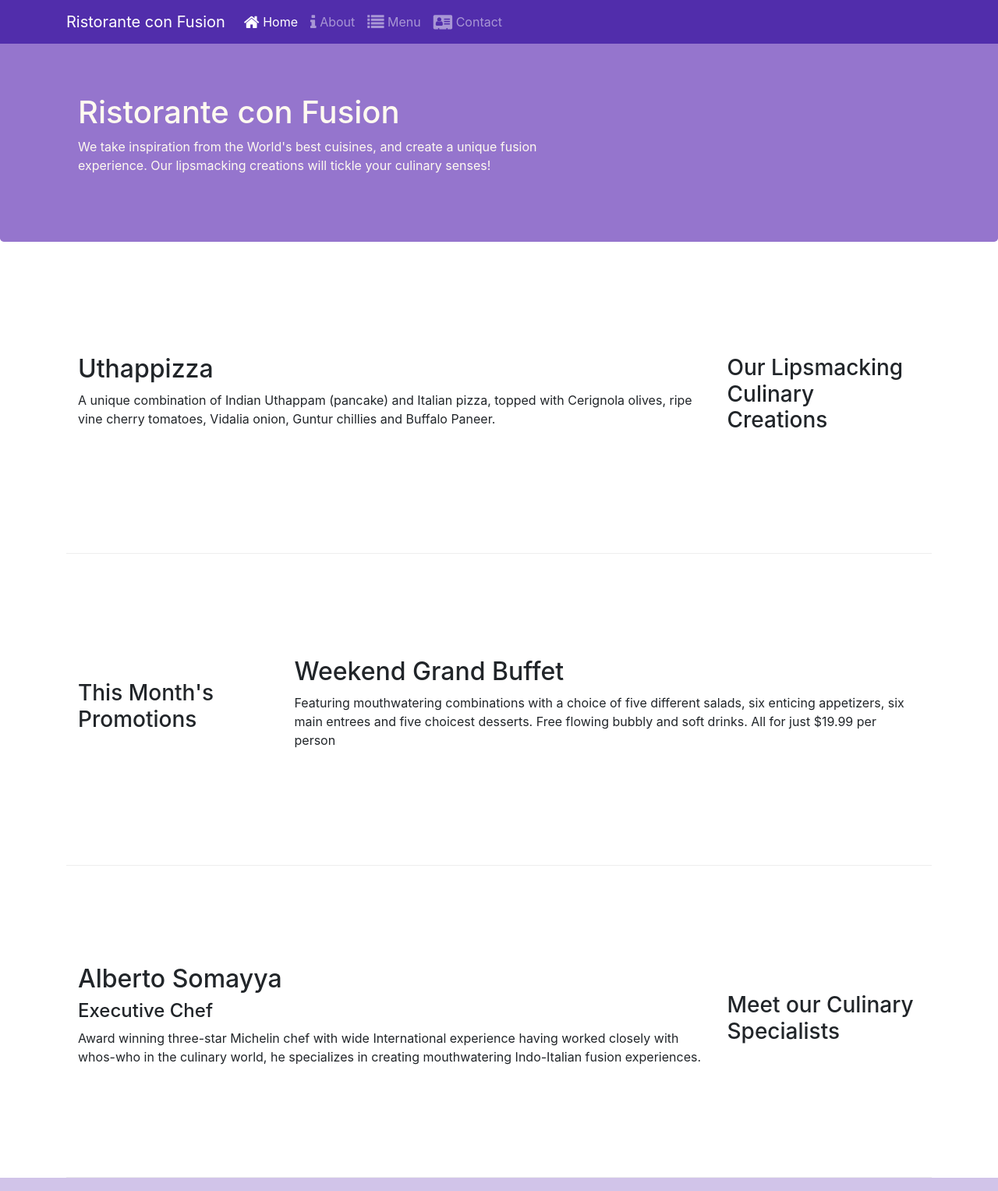
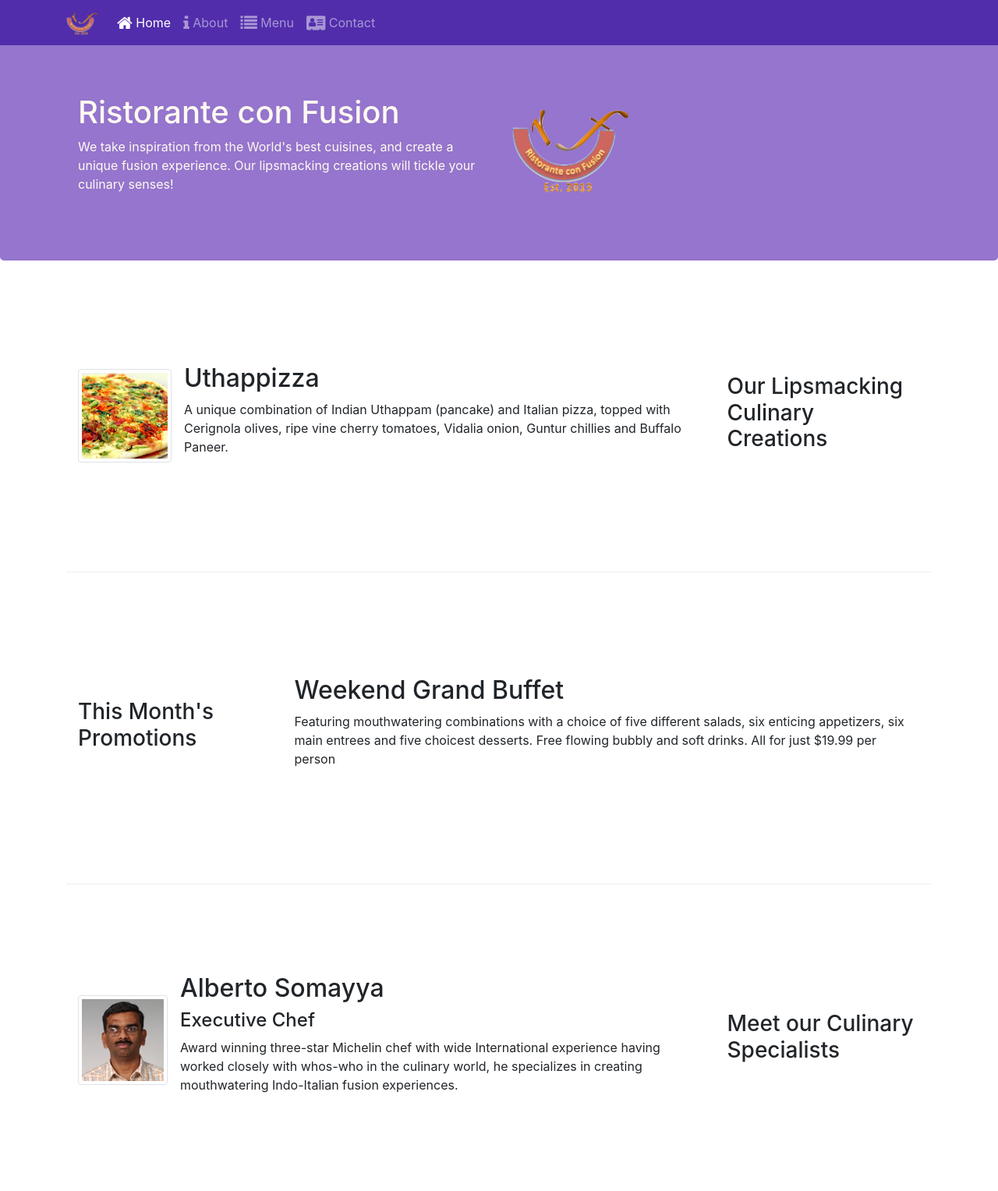
Before and after one commit to Rishab310/conFusion, a website: page index.html in a window 1280 px wide. Shown: the top 1527 px of the page at 78% size. Drawn offline with nearby package versions, Linux system fonts and the light colour scheme.

Commit message:
Images and Media

```diff
--- a/index.html
+++ b/index.html
@@ -23,7 +23,7 @@
                 <span class="navbar-toggler-icon"></span>
             </button>
 
-            <a href="#" class="navbar-brand">Ristorante con Fusion</a>
+            <a href="#" class="navbar-brand"><img src="img/logo.png" height="30" width="41"></a>
 
             <div class="collapse navbar-collapse" id="Navbar">
 
@@ -58,11 +58,12 @@
     <header class="jumbotron">
         <div class="container">
             <div class="row row-header">
-                <div class="col-12 col-sm-7">
+                <div class="col-12 col-sm-6">
                     <h1>Ristorante con Fusion</h1>
                     <p>We take inspiration from the World's best cuisines, and create a unique fusion experience. Our lipsmacking creations will tickle your culinary senses!</p>
                 </div>
-                <div class="col-12 col-sm">
+                <div class="col-12 col-sm-2 align-self-center">
+                    <img src="./img/logo.png" class="img-fluid">
                 </div>
             </div>
         </div>
@@ -74,8 +75,13 @@
                 <h3>Our Lipsmacking Culinary Creations</h3>
             </div>
             <div class="col col-sm col-md order-sm-first">
-                <h2>Uthappizza</h2>
-                <p>A unique combination of Indian Uthappam (pancake) and Italian pizza, topped with Cerignola olives, ripe vine cherry tomatoes, Vidalia onion, Guntur chillies and Buffalo Paneer.</p>
+                <div class="media">
+                    <img src="./img/uthappizza.png" alt="Uthappizza" class="d-flex mr-3 img-thumbnail align-self-center">
+                    <div class="media-body">
+                        <h2 class="mt-0">Uthappizza</h2>
+                        <p class="d-none d-sm-block">A unique combination of Indian Uthappam (pancake) and Italian pizza, topped with Cerignola olives, ripe vine cherry tomatoes, Vidalia onion, Guntur chillies and Buffalo Paneer.</p>
+                    </div>
+                </div>
             </div>
         </div>
 
@@ -86,7 +92,7 @@
             </div>
             <div class="col col-sm col-md">
                 <h2>Weekend Grand Buffet</h2>
-                <p>Featuring mouthwatering combinations with a choice of five different salads, six enticing appetizers, six main entrees and five choicest desserts. Free flowing bubbly and soft drinks. All for just $19.99 per person </p>
+                <p class="d-none d-sm-block">Featuring mouthwatering combinations with a choice of five different salads, six enticing appetizers, six main entrees and five choicest desserts. Free flowing bubbly and soft drinks. All for just $19.99 per person </p>
             </div>
         </div>
 
@@ -95,9 +101,16 @@
                 <h3>Meet our Culinary Specialists</h3>
             </div>
             <div class="col col-sm col-md order-sm-first">
-                <h2>Alberto Somayya</h2>
-                <h4>Executive Chef</h4>
-                <p>Award winning three-star Michelin chef with wide International experience having worked closely with whos-who in the culinary world, he specializes in creating mouthwatering Indo-Italian fusion experiences. </p>
+                <div class="media">
+                    <img src="./img/alberto.png" alt="Alberto Somayya" class="d-flex mr-3 img-thumbnail align-self-center">
+                    <div class="media-body">
+                        <h2 class="mt-0">Alberto Somayya</h2>
+                        <h4>Executive Chef</h4>
+                        <p class="d-none d-sm-block">Award winning three-star Michelin chef with wide International experience having worked
+                            closely with whos-who in the culinary world, he specializes in creating mouthwatering Indo-Italian fusion
+                            experiences. </p>
+                    </div>
+                </div>
             </div>
         </div>
     </div>
```
Also changed, not shown: aboutus.html (+4 -3 lines), contactus.html (+3 -2 lines), img/alberto.png (added), img/buffet.png (added), img/logo.png (added), img/uthappizza.png (added), 1 other file.
